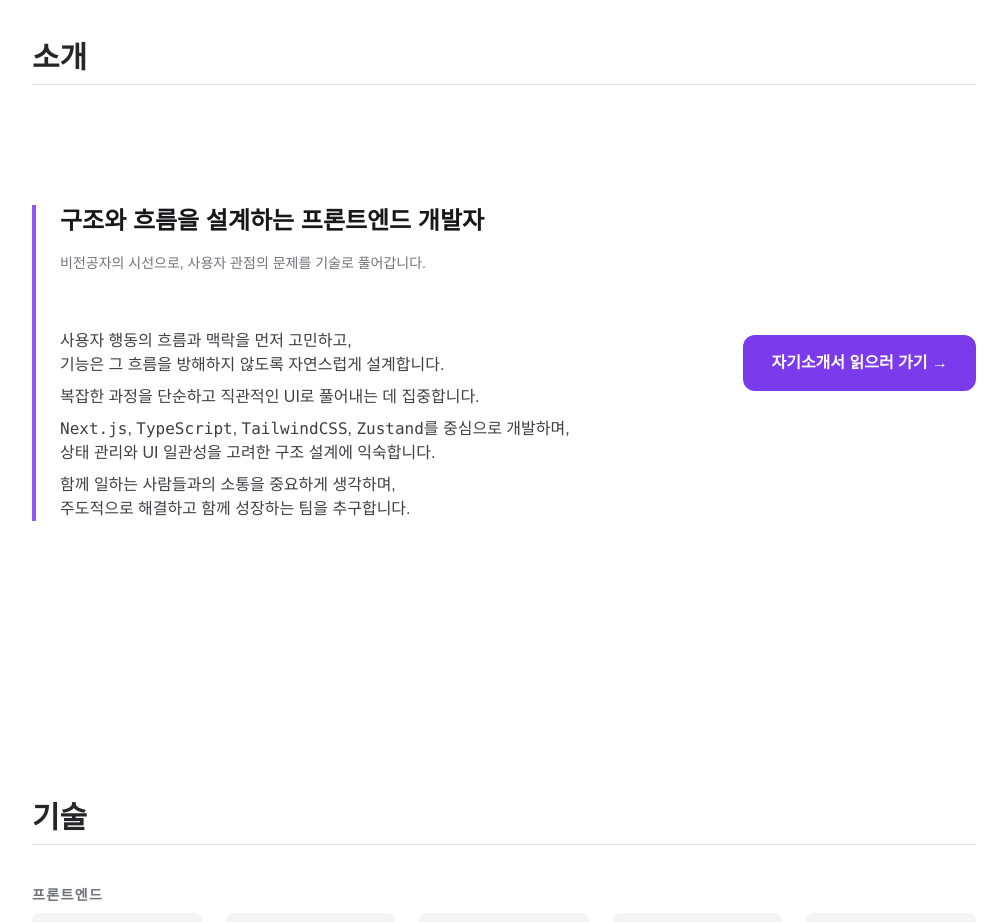
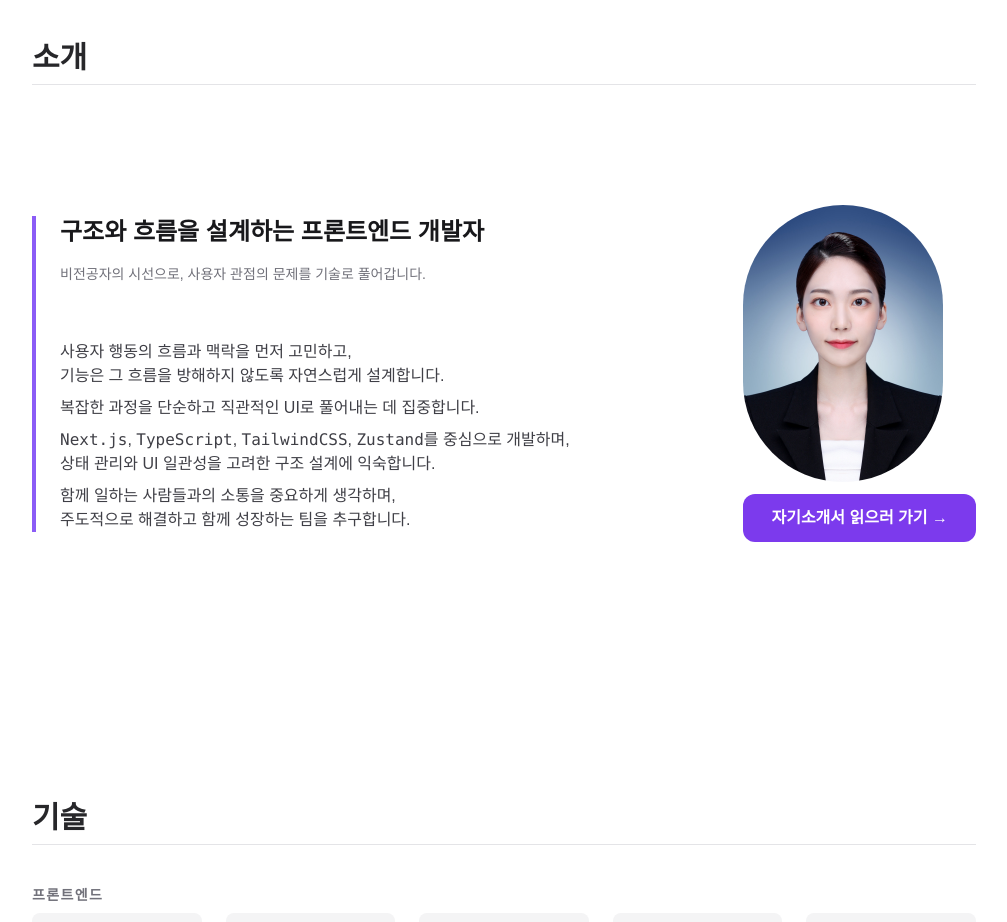
Before and after one commit to sangah323/my-portfolio, a Next.js app: page / in a window 1280 px wide. Shown: the part 800-1722 px from the top of the page, without its empty margins (136-1143 px from the left). Built offline with nearby package versions, Linux system fonts and the light colour scheme; a web font is replaced by a local one.

Commit message:
feat: 프로필 사진 추가

```diff
--- a/app/components/sections/About.tsx
+++ b/app/components/sections/About.tsx
@@ -1,8 +1,9 @@
+import Image from "next/image";
 import Link from "next/link";
 
 export default function About() {
   return (
-    <section className="scroll-mt-24 max-w-5xl mx-auto py-20 flex flex-col md:flex-row justify-between items-start md:items-center gap-10">
+    <section className="scroll-mt-24 max-w-5xl mx-auto py-20 flex flex-col md:flex-row justify-between items-start md:items-center gap-8">
       <div className="space-y-4 border-l-4 border-violet-500 pl-6">
         <h2 className="text-2xl font-bold text-zinc-900 dark:text-white">
           구조와 흐름을 설계하는 프론트엔드 개발자
@@ -31,10 +32,17 @@ export default function About() {
         </div>
       </div>
 
-      <div className="text-center md:text-left">
+      <div className="flex flex-col gap-3 text-center md:text-left">
+        <Image
+          src="/images/Profile.jpeg"
+          alt="프로필 사진"
+          width={200}
+          height={200}
+          className="rounded-full object-cover transition-transform duration-300"
+        />
         <Link
           href="/self-intro"
-          className="inline-block bg-violet-600 hover:bg-violet-700 text-white font-semibold py-4 px-7 rounded-xl text-base transition"
+          className="inline-block bg-violet-600 hover:bg-violet-700 text-white font-semibold py-3 px-7 rounded-xl text-base transition"
         >
           자기소개서 읽으러 가기 →
         </Link>
```
Also changed, not shown: public/images/Profile.jpeg (added).
